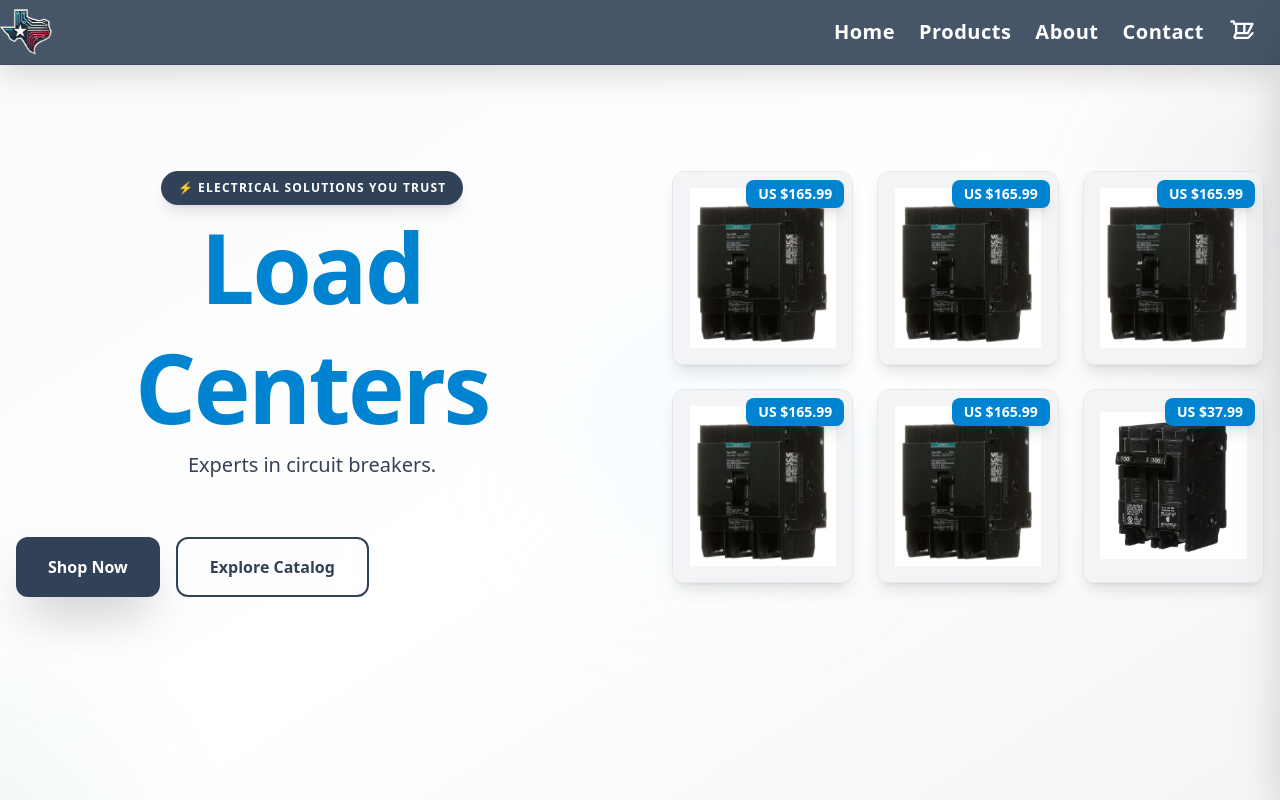
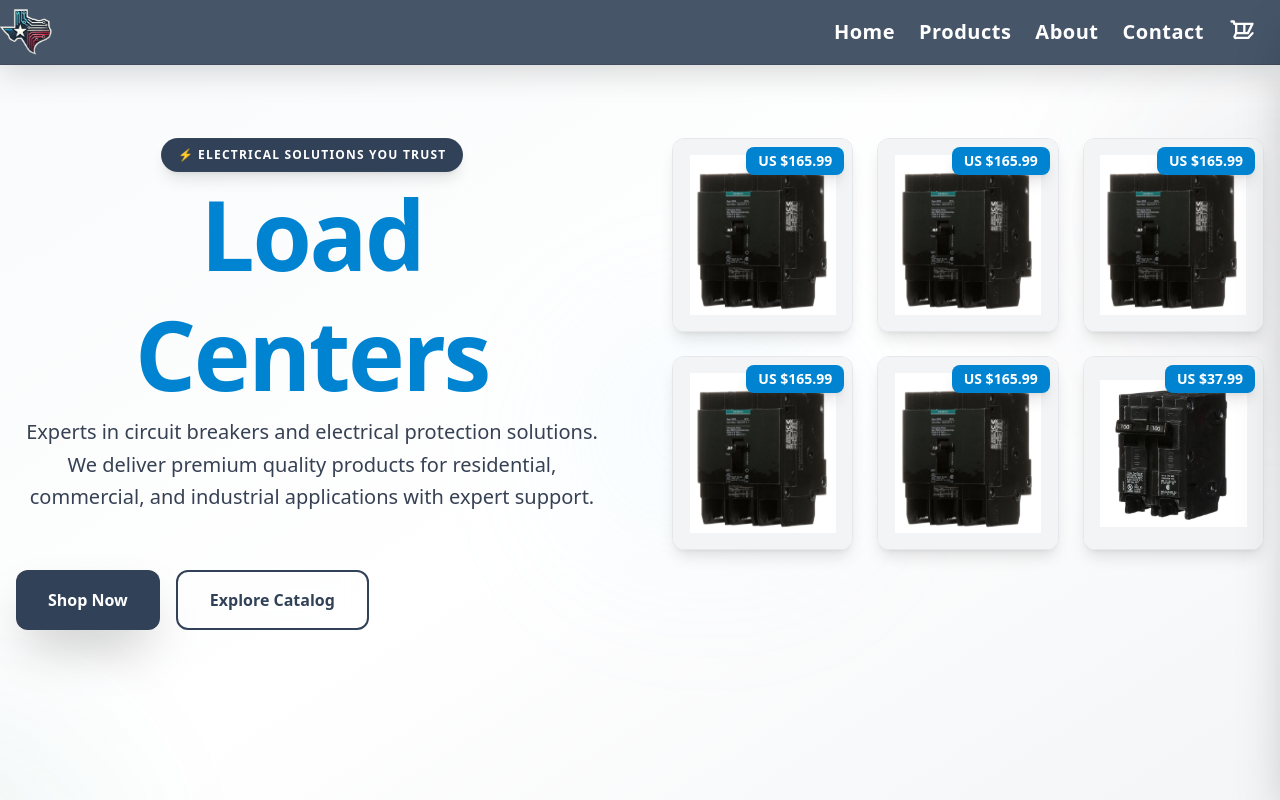
Before and after one commit to julioagk/PROTEX-INNOVATION-ENGLISH, a React (Vite) app: page / in a window 1280 px wide. Shown: the top 800 px of the page. Built offline with nearby package versions, Linux system fonts and the light colour scheme.

Commit message:
Ampliar texto descriptivo: Experts in circuit breakers

```diff
--- a/src/componentes/Section1.jsx
+++ b/src/componentes/Section1.jsx
@@ -49,7 +49,7 @@ export default function Section1() {
               </h1>
 
               <p className="text-base sm:text-lg md:text-xl text-gray-700 max-w-2xl leading-relaxed font-light">
-                Experts in circuit breakers.
+                Experts in circuit breakers and electrical protection solutions. We deliver premium quality products for residential, commercial, and industrial applications with expert support.
               </p>
 
 
```
